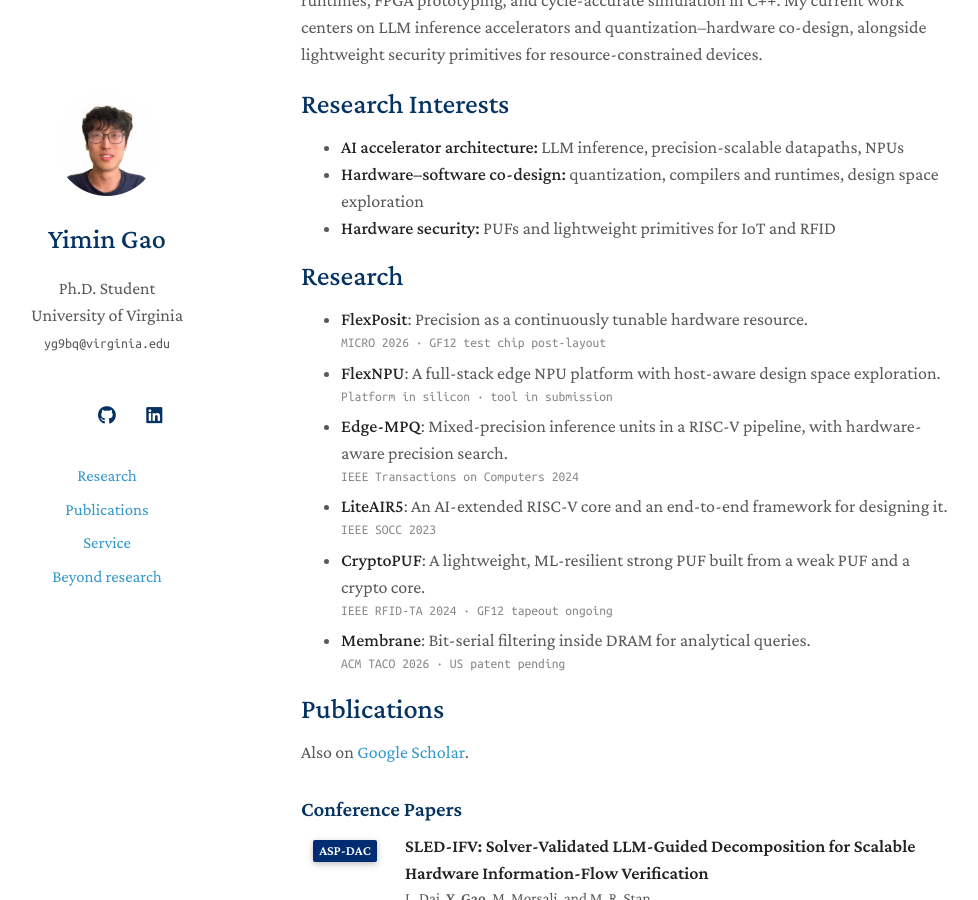
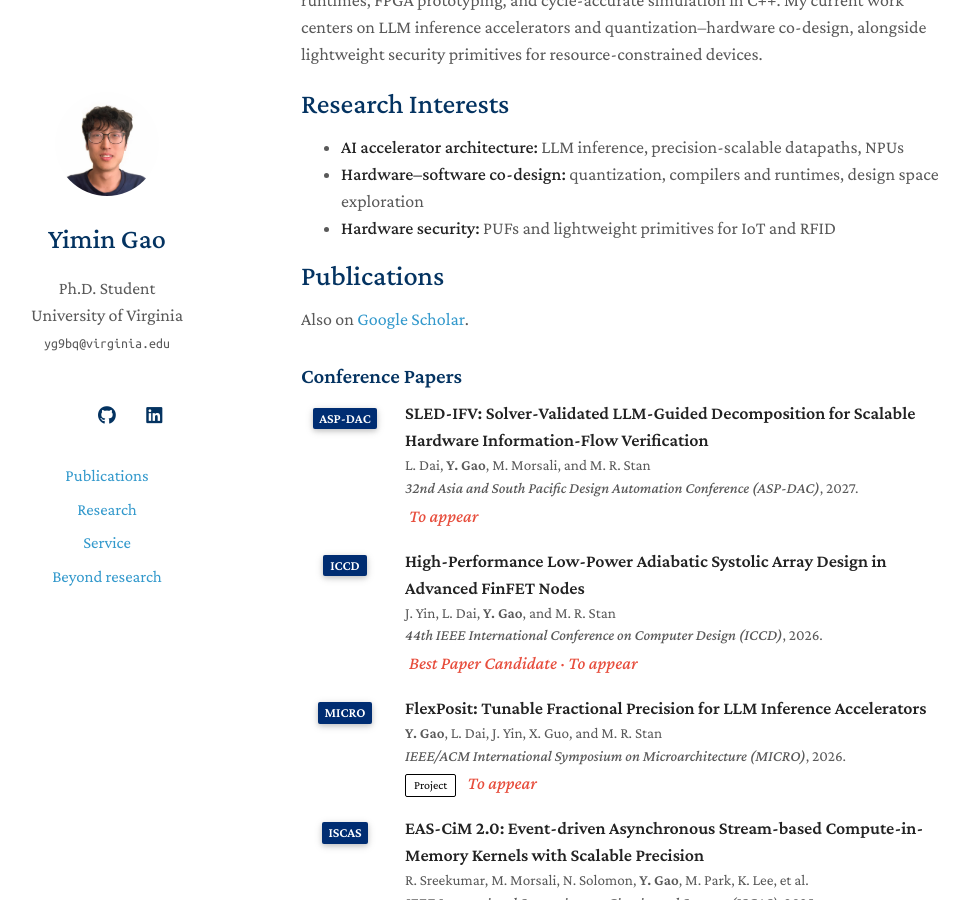
Before and after one commit to YiminGao0113/YiminGao0113.github.io, a Jekyll site: the page built from _pages/about.md, in a window 1280 px wide and 900 px high, scrolled down 261 px. Shown: the whole window, without its empty margins (169-1147 px from the left). Built offline with Jekyll 4.4.1, drawn with Linux system fonts in a browser that asks for light colours; a style sheet for code colours, icons or effects is not loaded; our own code applies the rules of GitHub Pages for plain Markdown files; some of the changed text lies outside the part shown.

Commit message:
Show publications before research projects
Co-Authored-By: Claude Opus 5.5 <noreply@anthropic.com>
Claude-Session: https://claude.ai/code/session_01YEvZxk96wYcaPiDtptvMUG

```diff
--- a/_layouts/default.html
+++ b/_layouts/default.html
@@ -38,8 +38,8 @@
         </div>
 
         <nav class="site-nav">
+          <a href="{{ '/#publications' | relative_url }}">Publications</a>
           <a href="{{ '/#research' | relative_url }}">Research</a>
-          <a href="{{ '/#publications' | relative_url }}">Publications</a>
           <a href="{{ '/#service' | relative_url }}">Service</a>
           <a href="{{ '/personal/' | relative_url }}">Beyond research</a>
         </nav>
--- a/_pages/about.md
+++ b/_pages/about.md
@@ -20,6 +20,8 @@ My work spans the full stack: RTL design, NPU and SoC integration, compilers and
 - **Hardware–software co-design:** quantization, compilers and runtimes, design space exploration
 - **Hardware security:** PUFs and lightweight primitives for IoT and RFID
 
+{% include publications.html %}
+
 <h2 id="research">Research</h2>
 
 <ul class="project-list">
@@ -28,8 +30,6 @@ My work spans the full stack: RTL design, NPU and SoC integration, compilers and
   <li><a href="{{ project.url | relative_url }}"><strong>{{ project.title }}</strong></a>: {{ project.tagline }}. <span class="project-status">{{ project.status }}</span></li>
 {% endfor %}
 </ul>
-
-{% include publications.html %}
 
 ## Talks
 
```
